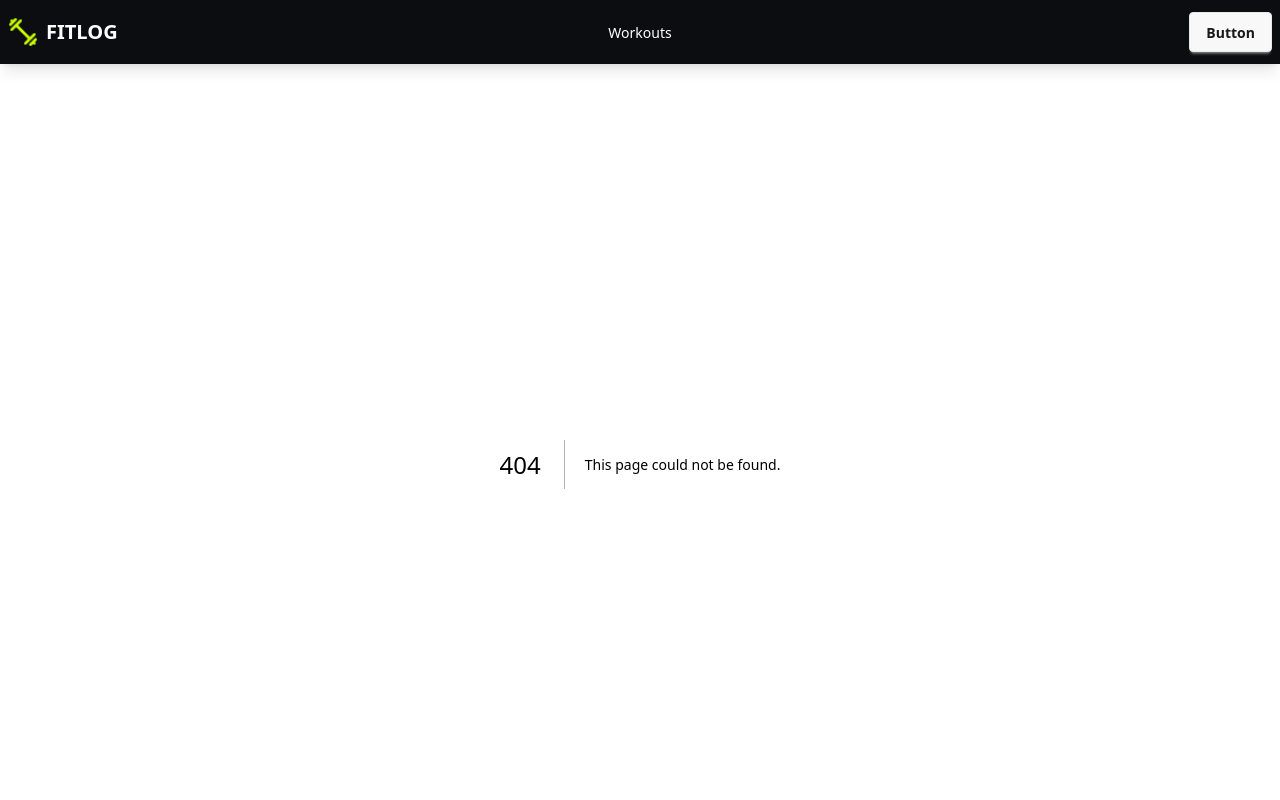
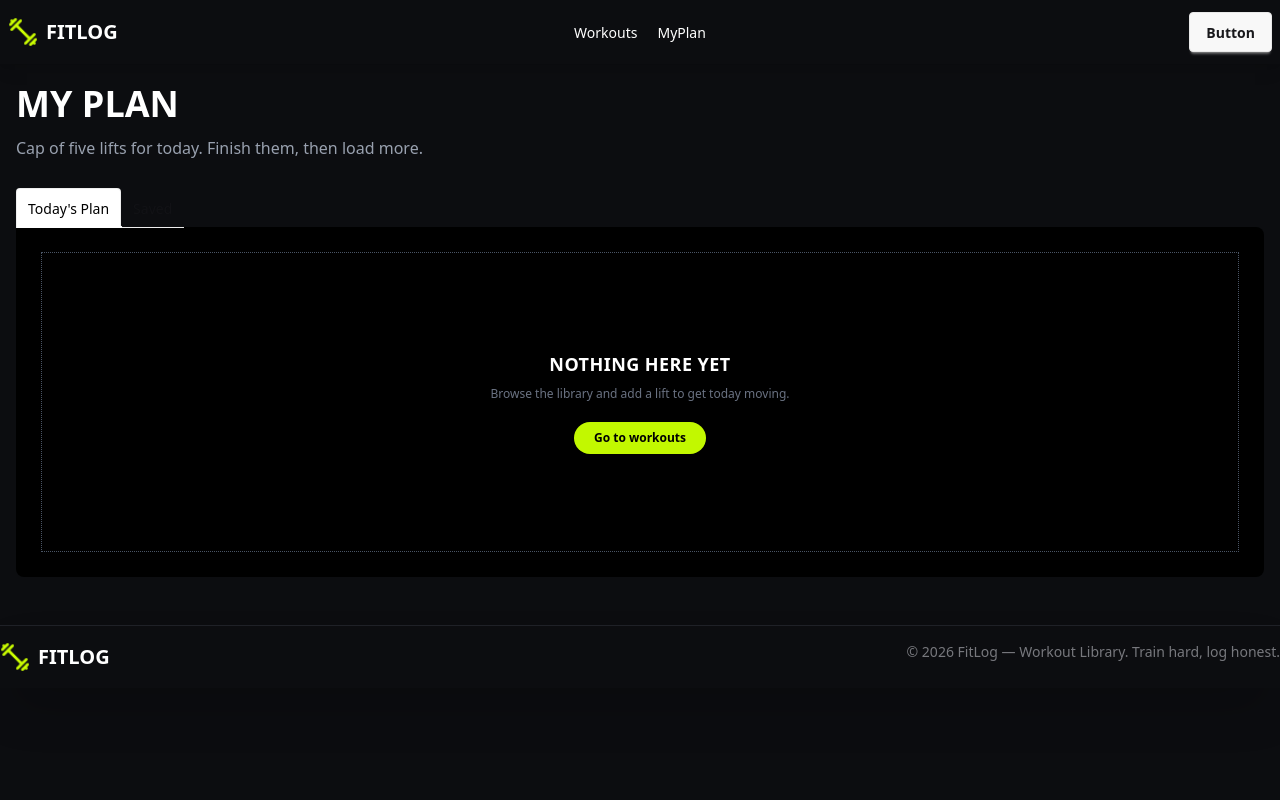
Before and after one commit to RSB-Rimon/FootLog-A-6-B14, a Next.js app: page /my-plan in a window 1280 px wide. Before the commit this address had no page. Shown: the top 800 px of the page. Built offline with nearby package versions, Linux system fonts and the light colour scheme.

Commit message:
Add to daynmic page

```diff
--- a/src/app/layout.tsx
+++ b/src/app/layout.tsx
@@ -3,6 +3,8 @@ import { Geist, Geist_Mono } from "next/font/google";
 import "./globals.css";
 import Navbar from "@/components/shared/Navbar";
 import Footer from "@/components/Footer";
+import WorkOutProvider from "@/context/WorkOutContext";
+import { ToastContainer } from "react-toastify";
 
 const geistSans = Geist({
   variable: "--font-geist-sans",
@@ -26,14 +28,13 @@ export default function RootLayout({ children }: LayoutProps<"/">) {
       className={`${geistSans.variable} ${geistMono.variable} h-full antialiased`}
     >
       <body className="min-h-full flex flex-col bg-[#0C0D10]">
-
-        <Navbar />
-       <main>
-         {children}
-       </main>
-       <Footer />
-
-        </body>
+        <WorkOutProvider>
+          <ToastContainer/>
+          <Navbar />
+          <main>{children}</main>
+          <Footer />
+        </WorkOutProvider>
+      </body>
     </html>
   );
 }
--- /dev/null
+++ b/src/app/my-plan/page.tsx
@@ -0,0 +1,110 @@
+"use client";
+
+import WorkoutCard from "@/components/WorkoutsCard";
+import { WorkOutContext } from "@/context/WorkOutContext";
+import { IWorkout } from "@/types/types";
+import React, { useContext } from "react";
+import Link from "next/link";
+
+const TodayPlanPage = () => {
+  const { todayPlan, saveWorkOut } = useContext(WorkOutContext);
+
+  return (
+    <div className="container mx-auto text-white px-4 m-5">
+      <h1 className="text-4xl font-bold">MY PLAN</h1>
+
+      <p className="my-3 text-gray-400">
+        Cap of five lifts for today. Finish them, then load more.
+      </p>
+
+      {/* tabs */}
+      <div className="tabs tabs-lift text-black mt-7">
+
+        {/* Today's Plan */}
+        <input
+          type="radio"
+          name="my_tabs_3"
+          className="tab"
+          aria-label="Today's Plan"
+          defaultChecked
+        />
+
+        <div className="tab-content bg-black p-6 text-white">
+          {todayPlan.length > 0 ? (
+            <div className="grid grid-cols-1 md:grid-cols-2 lg:grid-cols-3 gap-5">
+              {todayPlan.map((workout: IWorkout) => (
+                <WorkoutCard
+                  key={workout.id}
+                  workout={workout}
+                />
+              ))}
+            </div>
+          ) : (
+            <div className="min-h-[300px] border border-dotted border-gray-600 flex flex-col items-center justify-center text-center">
+
+              <h2 className="text-lg font-bold tracking-wide">
+                NOTHING HERE YET
+              </h2>
+
+              <p className="text-xs text-gray-500 mt-2">
+                Browse the library and add a lift to get today moving.
+              </p>
+
+              <Link
+                href="/workouts"
+                className="mt-5 bg-[#c2f800] text-black px-5 py-2 rounded-full text-xs font-bold hover:bg-[#b3e600] transition"
+              >
+                Go to workouts
+              </Link>
+
+            </div>
+          )}
+        </div>
+
+
+        {/* Saved */}
+        <input
+          type="radio"
+          name="my_tabs_3"
+          className="tab"
+          aria-label="Saved"
+        />
+
+        <div className="tab-content bg-black p-6 text-white">
+          {saveWorkOut.length > 0 ? (
+            <div className="grid grid-cols-1 md:grid-cols-2 lg:grid-cols-3 gap-5">
+              {saveWorkOut.map((workout: IWorkout) => (
+                <WorkoutCard
+                  key={workout.id}
+                  workout={workout}
+                />
+              ))}
+            </div>
+          ) : (
+            <div className="min-h-[300px] border border-dotted border-gray-600 flex flex-col items-center justify-center text-center">
+
+              <h2 className="text-lg font-bold tracking-wide">
+                NOTHING HERE YET
+              </h2>
+
+              <p className="text-xs text-gray-500 mt-2">
+                Browse the library and save workouts to see them here.
+              </p>
+
+              <Link
+                href="/workouts"
+                className="mt-5 bg-[#c2f800] text-black px-5 py-2 rounded-full text-xs font-bold hover:bg-[#b3e600] transition"
+              >
+                Go to workouts
+              </Link>
+
+            </div>
+          )}
+        </div>
+
+      </div>
+    </div>
+  );
+};
+
+export default TodayPlanPage;
--- a/src/app/workouts/[id]/page.tsx
+++ b/src/app/workouts/[id]/page.tsx
@@ -1,3 +1,5 @@
+import SaveButton from "@/components/workDetails/SaveButton";
+import ToadayPanButton from "@/components/workDetails/ToadayPanButton";
 import { IWorkout } from "@/types/types";
 import Image from "next/image";
 import React from "react";
@@ -30,7 +32,7 @@ const WorkOutDetailsPage = async ({ params }: WorkOutDetailsPageProps) => {
         alt={workout.name}
         width={700}
         height={700}
-        className="w-full h-[420px] object-cover rounded-xl"
+        className="w-full h-[700px] object-cover rounded-xl"
       />
     </div>
 
@@ -144,13 +146,9 @@ const WorkOutDetailsPage = async ({ params }: WorkOutDetailsPageProps) => {
 
       {/* Buttons */}
       <div className="flex gap-3 mt-6">
-        <button className="bg-[#c2f800] text-black px-4 py-2 rounded-lg text-xs font-bold">
-          Add to today's plan
-        </button>
 
-        <button className="border border-[#30333b] text-white px-4 py-2 rounded-lg text-xs">
-          Save for later
-        </button>
+          <ToadayPanButton  workout={workout}/>
+        <SaveButton workout={workout} />
       </div>
     </div>
   </div>
--- a/src/components/shared/Navbar.tsx
+++ b/src/components/shared/Navbar.tsx
@@ -6,6 +6,7 @@ const Navbar = () => {
    const NavLinks = (
   <>
     <Link href="/">Workouts</Link>
+    <Link href="/my-plan">MyPlan</Link>
   </>
 );
   return (
@@ -34,7 +35,7 @@ const Navbar = () => {
           </div>
           <ul
             tabIndex={-1}
-            className="menu menu-sm dropdown-content bg-base-100 rounded-box z-1 mt-3 w-52 p-2 shadow"
+            className="menu menu-sm dropdown-content bg-base-100 rounded-box z-1 mt-3 w-52 p-2 shadow gap-5"
           >
          {NavLinks}
           </ul>
@@ -50,8 +51,8 @@ const Navbar = () => {
           <a className=" text-white text-xl font-bold">FITLOG</a>
       </div>
       </div>
-      <div className="navbar-center hidden lg:flex">
-        <ul className="menu menu-horizontal px-1">
+      <div className="navbar-center hidden lg:flex ">
+        <ul className="menu menu-horizontal px-1 gap-5">
             {NavLinks}
         </ul>
       </div>
--- /dev/null
+++ b/src/components/workDetails/SaveButton.tsx
@@ -0,0 +1,25 @@
+"use client";
+import { WorkOutContext } from "@/context/WorkOutContext";
+import { IWorkout } from "@/types/types";
+import { Bookmark } from "lucide-react";
+import React, { useContext } from "react";
+import { toast } from "react-toastify";
+
+const SaveButton = ({ workout }: { workout: IWorkout }) => {
+  const { saveWorkOut, setSaveWorkOut } = useContext(WorkOutContext);
+
+  const handleSaveBtn = () => {
+    console.log("TodayPlan tiger", workout);
+    setSaveWorkOut([...saveWorkOut, workout]);
+    toast.success(`You have save ${workout.name}`);
+  };
+  return (
+    <div className="">
+      <button onClick={()=>handleSaveBtn() } className="flex items-center gap-1 border border-[#30333b] text-white px-6 py-2 rounded-lg text-xs">
+       <Bookmark  size={18} /> Save for later
+      </button>
+    </div>
+  );
+};
+
+export default SaveButton;
--- /dev/null
+++ b/src/components/workDetails/ToadayPanButton.tsx
@@ -0,0 +1,28 @@
+'use client'
+import { WorkOutContext } from '@/context/WorkOutContext';
+import { IWorkout } from '@/types/types';
+import { CalendarPlus2, ClipboardPlus } from 'lucide-react';
+import React, { useContext } from 'react';
+import { toast } from 'react-toastify';
+
+const ToadayPanButton = ({workout}:{workout:IWorkout}) => {
+
+    const { todayPlan, setTodayPlan}= useContext(WorkOutContext);
+
+
+    const handleTodayPlan = ()=>{
+        console.log('TodayPlan tiger',workout)
+        setTodayPlan([...todayPlan , workout]);
+        toast.success(`You have add ${workout.name}`)
+
+    }
+    return (
+        <div>
+               <button onClick={()=> handleTodayPlan()} className="flex items-center gap-1 bg-[#c2f800] text-black px-8 py-2 rounded-lg text-xs font-bold " >
+         <CalendarPlus2 size={18} />  Add to today's plan
+        </button>
+        </div>
+    );
+};
+
+export default ToadayPanButton;
--- /dev/null
+++ b/src/context/WorkOutContext.tsx
@@ -0,0 +1,25 @@
+ "use client"
+import { IWorkout } from '@/types/types';
+ import React, { createContext, ReactNode, useState } from 'react';
+
+
+
+
+ export const WorkOutContext = createContext({})
+
+
+const WorkOutProvider = ({children}:{children: ReactNode}) => {
+   const [todayPlan, setTodayPlan] = useState<IWorkout[]>([]);
+
+    const [saveWorkOut , setSaveWorkOut] = useState<IWorkout[]>([]);
+
+    const sharedData = {
+        todayPlan,
+        setTodayPlan,
+        saveWorkOut,
+        setSaveWorkOut
+    }
+    return <WorkOutContext.Provider value={sharedData}>{children}</WorkOutContext.Provider>
+};
+
+export default WorkOutProvider;
```
